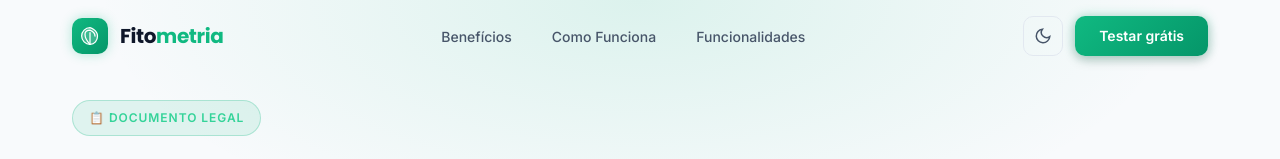
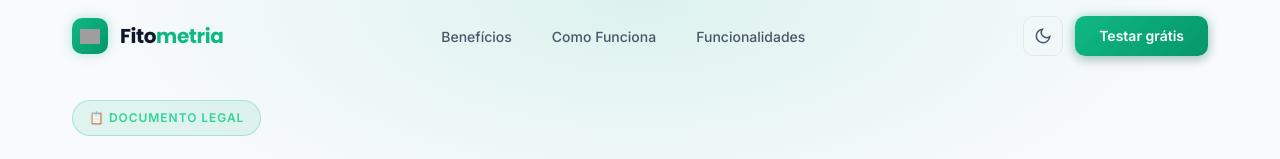
Before and after one commit to andrehoffmannbr/Fitometria, a React (Vite) app: page /termos-de-uso in a window 1280 px wide. Shown: the top 159 px of the page. Built offline with nearby package versions, Linux system fonts and the light colour scheme; grey boxes are pictures that could not be loaded.

Commit message:
feat: substitui ícone SVG pela logo.png na navbar
Co-Authored-By: Claude Opus 4.6 <noreply@anthropic.com>

```diff
--- a/src/components/Navbar/Navbar.jsx
+++ b/src/components/Navbar/Navbar.jsx
@@ -70,7 +70,7 @@ export default function Navbar({ theme, onToggleTheme }) {
             {/* Logo */}
             <a href="#" className="navbar__logo" aria-label="Fitometria — Início">
               <div className="navbar__logo-icon">
-                <LeafIcon />
+                <img src="/logo.png" alt="Fitometria" width="20" height="20" />
               </div>
               <span className="navbar__logo-text">
                 Fito<span>metria</span>
```
